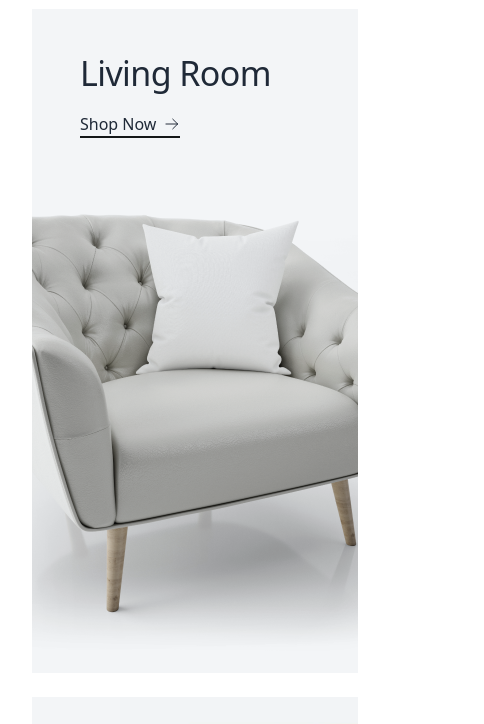
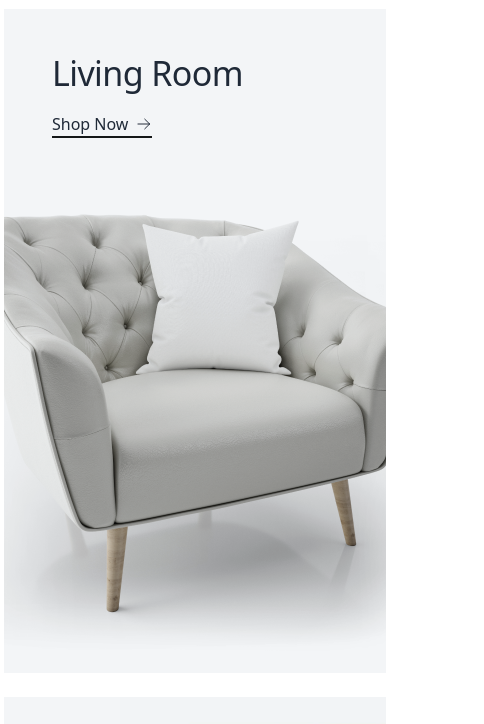
Before and after one commit to HomamAlyaghshi/Furnishify, a React (Create React App) app: page /homepage in a window 390 px wide. Shown: the part 935-1659 px from the top of the page, 484 px wide, since content can reach past the window. Built offline with nearby package versions, Linux system fonts and the light colour scheme.

Commit message:
Flyout edit

```diff
--- a/src/card/BannerGrid.js
+++ b/src/card/BannerGrid.js
@@ -3,7 +3,7 @@ import { ArrowRightIcon } from "@heroicons/react/24/outline";
 
 const BannerGrid = () => {
   return (
-    <div className="h-full md:max-h-[664px] px-8 bg-white flex flex-col md:flex-row gap-[24px] justify-center items-center relative">
+    <div className="h-full md:max-h-[664px] px-1 bg-white flex flex-col md:flex-row gap-[24px] justify-center items-center relative">
       {/* العمود الأيسر */}
       <div className="relative h-[664px] md:h-[664px] w-full md:w-[548px]">
         <img
```
